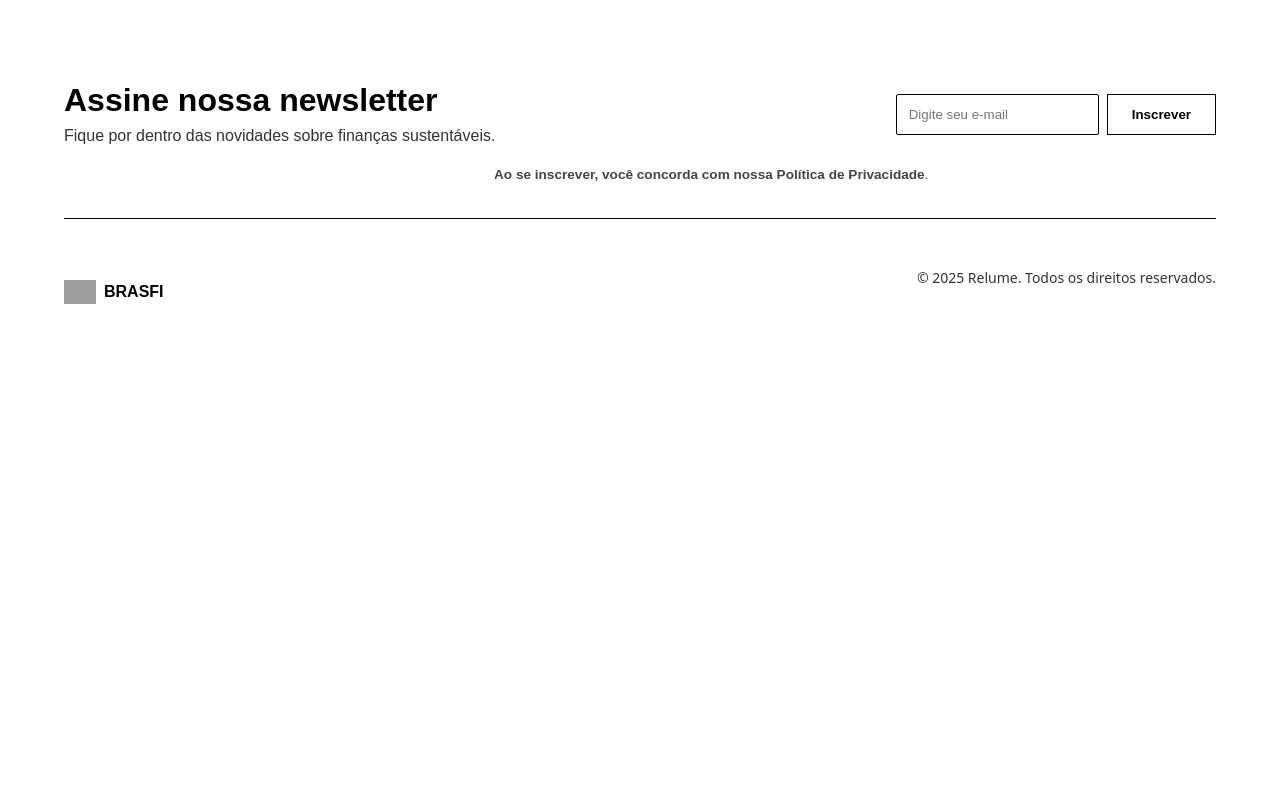
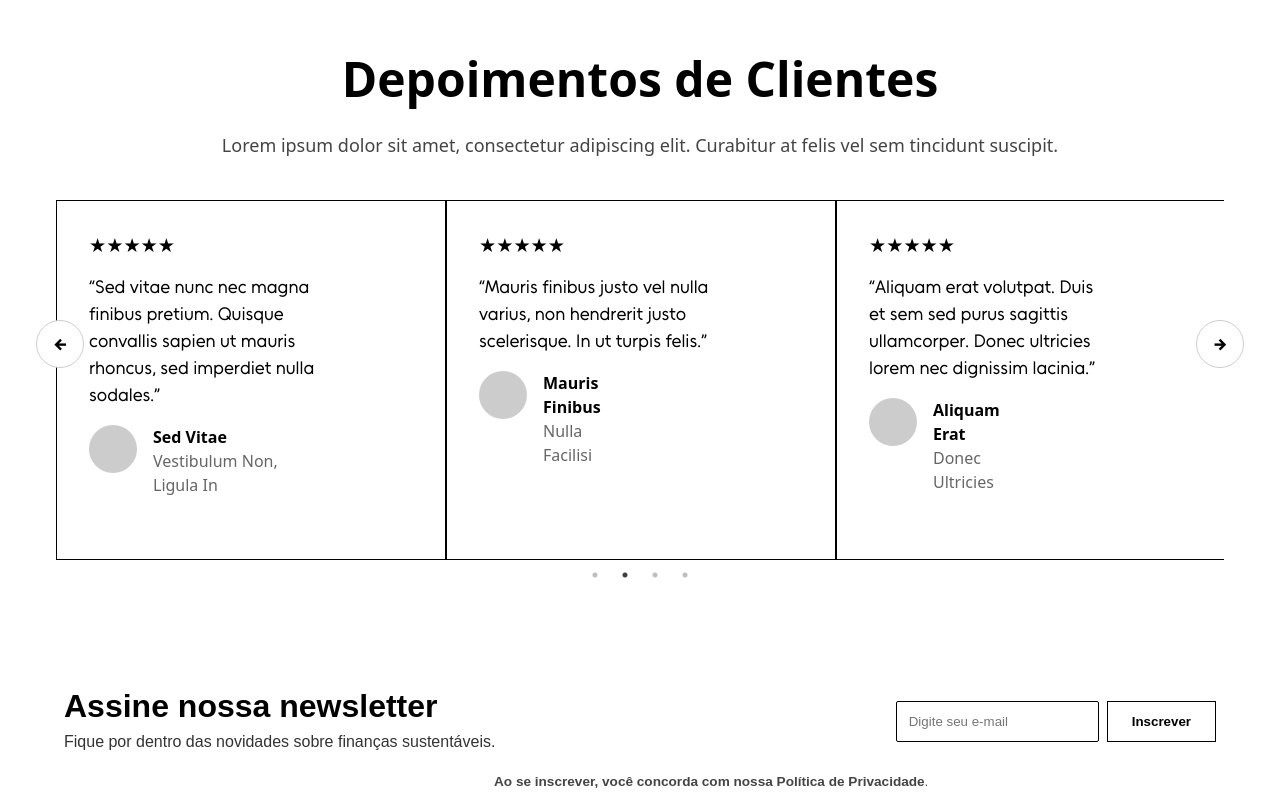
Before and after one commit to MatheusMV05/projetos3g2, a React (Vite) app in the folder Frontend/: page /servicos in a window 1280 px wide. Shown: the part 3329-4134 px from the top of the page. Before the commit the page ends 3727 px from the top, so only its background shows below. Built offline with nearby package versions, Linux system fonts and the light colour scheme; grey boxes are pictures that could not be loaded.

Commit message:
Add ClientFeedbackCarousel component and integrate into Servicos page; update package.json and package-lock.json for new dependencies

```diff
--- a/Frontend/package.json
+++ b/Frontend/package.json
@@ -27,6 +27,7 @@
     "@eslint/js": "^9.22.0",
     "@types/react": "^19.0.10",
     "@types/react-dom": "^19.0.4",
+    "@types/react-slick": "^0.23.13",
     "@vitejs/plugin-react": "^4.3.4",
     "eslint": "^9.22.0",
     "eslint-plugin-react-hooks": "^5.2.0",
--- /dev/null
+++ b/Frontend/src/components/ClientFeedbackCarousel/ClientFeedbackCarousel.module.css
@@ -0,0 +1,161 @@
+.carouselSection {
+	padding: 3rem 2rem;
+	text-align: center;
+	background-color: #fff;
+}
+
+.sliderContainer {
+	max-width: 1344px; /* 3 cards de 416px + espaçamentos */
+	margin: 0 auto;
+	padding: 0 24px;
+}
+
+.title {
+	font-family: system-ui, -apple-system, BlinkMacSystemFont, 'Segoe UI', Roboto,
+		Oxygen, Ubuntu, Cantarell, 'Open Sans', 'Helvetica Neue', sans-serif;
+	font-size: 3rem;
+	font-weight: 700;
+	line-height: 120%; /* 57.6px */
+	margin-bottom: 0.5rem;
+}
+
+.subtitle {
+	font-family: system-ui, -apple-system, BlinkMacSystemFont, 'Segoe UI', Roboto,
+		Oxygen, Ubuntu, Cantarell, 'Open Sans', 'Helvetica Neue', sans-serif;
+	font-size: 1.125rem;
+	font-weight: 400;
+	color: #444;
+    text-align: center;
+    margin: auto;
+    margin-top: 1.5rem;
+    margin-bottom: 2.5rem;
+}
+
+.slider {
+	position: relative;
+}
+
+.card {
+	display: flex;
+	flex-direction: column;
+	align-items: flex-start;
+	width: 100%;
+	max-width: 416px;
+	height: 100%;
+	min-height: 360px;
+	padding: 32px;
+	gap: 24px;
+	border-radius: 0px;
+	border: 1px solid #000;
+	background: #fff;
+	box-sizing: border-box;
+	margin: 0 auto;
+}
+
+.stars {
+	font-size: 1.2rem;
+	color: #000;
+	margin-bottom: 1rem;
+    text-align: left;
+}
+
+.text {
+	font-size: 1.125rem;
+	font-style: normal;
+	font-weight: 400;
+	margin-bottom: 1rem;
+	text-align: left;
+	line-height: 150%; /* 27px */
+}
+
+.profile {
+	display: flex;
+	gap: 1rem;
+	align-self: stretch;
+}
+
+.avatar {
+	width: 48px;
+	height: 48px;
+	background: #ccc;
+	border-radius: 48px;
+}
+
+.name {
+	font-family: system-ui, -apple-system, BlinkMacSystemFont, 'Segoe UI', Roboto,
+		Oxygen, Ubuntu, Cantarell, 'Open Sans', 'Helvetica Neue', sans-serif;
+	font-size: 1rem;
+	font-weight: 600;
+	line-height: 150%; /* 24px */
+	text-align: left;
+	margin: 0;
+}
+
+.role {
+	font-family: system-ui, -apple-system, BlinkMacSystemFont, 'Segoe UI', Roboto,
+		Oxygen, Ubuntu, Cantarell, 'Open Sans', 'Helvetica Neue', sans-serif;
+	margin: 0;
+	font-size: 1rem;
+	font-weight: 400;
+	line-height: 150%;
+	color: #666;
+	text-align: left;
+}
+
+.arrow {
+	position: absolute;
+	top: 40%;
+	transform: translateY(-50%);
+	z-index: 1;
+	background: white;
+	border: 1px solid #ccc;
+	width: 48px;
+	height: 48px;
+	border-radius: 50%;
+	display: flex;
+	justify-content: center;
+	align-items: center;
+	cursor: pointer;
+}
+
+.arrow:hover {
+	background-color: #f0f0f0;
+}
+
+.next {
+	right: -20px;
+}
+
+.prev {
+	left: -20px;
+}
+
+.arrowIcon {
+	font-size: 20px;
+	font-weight: bold;
+}
+
+.slick-prev:before,
+.slick-next:before {
+	color: black;
+	font-size: 28px;
+}
+
+.slick-track {
+	display: flex !important;
+	align-items: stretch;
+}
+
+.slick-slide {
+	height: auto !important;
+	display: flex;
+	align-items: stretch;
+}
+
+.slick-slide > div {
+	padding: 0 12px;
+	box-sizing: border-box;
+	height: 100%;
+	display: flex;
+	justify-content: center; /* centraliza os cards quando estiver com 1 ou 2 */
+}
--- /dev/null
+++ b/Frontend/src/components/ClientFeedbackCarousel/ClientFeedbackCarousel.tsx
@@ -0,0 +1,122 @@
+import React from 'react';
+import Slider from 'react-slick';
+import styles from './ClientFeedbackCarousel.module.css';
+import 'slick-carousel/slick/slick.css';
+import 'slick-carousel/slick/slick-theme.css';
+
+interface Feedback {
+	id: number;
+	name: string;
+	title: string;
+	text: string;
+}
+
+const feedbacks: Feedback[] = [
+	{
+		id: 1,
+		name: 'Lorem Ipsum',
+		title: 'Dolor Sit, Amet Consectetur',
+		text: '“Lorem ipsum dolor sit amet, consectetur adipiscing elit. Aenean sit amet metus a nulla suscipit bibendum.”',
+	},
+	{
+		id: 2,
+		name: 'Sed Vitae',
+		title: 'Vestibulum Non, Ligula In',
+		text: '“Sed vitae nunc nec magna finibus pretium. Quisque convallis sapien ut mauris rhoncus, sed imperdiet nulla sodales.”',
+	},
+	{
+		id: 3,
+		name: 'Mauris Finibus',
+		title: 'Nulla Facilisi',
+		text: '“Mauris finibus justo vel nulla varius, non hendrerit justo scelerisque. In ut turpis felis.”',
+	},
+	{
+		id: 4,
+		name: 'Aliquam Erat',
+		title: 'Donec Ultricies',
+		text: '“Aliquam erat volutpat. Duis et sem sed purus sagittis ullamcorper. Donec ultricies lorem nec dignissim lacinia.”',
+	},
+];
+
+const Arrow = ({
+	className,
+	onClick,
+}: {
+	className?: string;
+	onClick?: () => void;
+}) => {
+	const isNext = className?.includes('slick-next');
+	const isPrev = className?.includes('slick-prev');
+
+	return (
+		<div
+			className={`${styles.arrow} ${isNext ? styles.next : ''} ${
+				isPrev ? styles.prev : ''
+			}`}
+			onClick={onClick}
+		>
+			<span className={styles.arrowIcon}>{isNext ? '→' : '←'}</span>
+		</div>
+	);
+};
+
+const ClientFeedbackCarousel: React.FC = () => {
+	const settings = {
+		dots: true,
+		infinite: true,
+		slidesToShow: 3,
+		slidesToScroll: 1,
+		speed: 500,
+		autoplay: true,
+		autoplaySpeed: 5000,
+		pauseOnHover: true,
+		arrows: true,
+		nextArrow: <Arrow className={`${styles.arrow} ${styles.next}`} />,
+		prevArrow: <Arrow className={`${styles.arrow} ${styles.prev}`} />,
+		responsive: [
+			{
+				breakpoint: 1024,
+				settings: {
+					slidesToShow: 2,
+					slidesToScroll: 2,
+				},
+			},
+			{
+				breakpoint: 768,
+				settings: {
+					slidesToShow: 1,
+					slidesToScroll: 1,
+				},
+			},
+		],
+	};
+
+	return (
+		<section className={styles.carouselSection}>
+			<h2 className={styles.title}>Depoimentos de Clientes</h2>
+			<p className={styles.subtitle}>
+				Lorem ipsum dolor sit amet, consectetur adipiscing elit. Curabitur at
+				felis vel sem tincidunt suscipit.
+			</p>
+			<div className={styles.sliderContainer}>
+				<Slider {...settings} className={styles.slider}>
+					{feedbacks.map((feedback) => (
+						<div key={feedback.id} className={styles.card}>
+							<div className={styles.stars}>★★★★★</div>
+							<p className={styles.text}>{feedback.text}</p>
+							<div className={styles.profile}>
+								<div className={styles.avatar}></div>
+								<div>
+									<p className={styles.name}>{feedback.name}</p>
+									<p className={styles.role}>{feedback.title}</p>
+								</div>
+							</div>
+						</div>
+					))}
+				</Slider>
+			</div>
+		</section>
+	);
+};
+
+export default ClientFeedbackCarousel;
--- a/Frontend/src/pages/Servicos/Servicos.tsx
+++ b/Frontend/src/pages/Servicos/Servicos.tsx
@@ -2,6 +2,7 @@ import React from 'react';
 import SustainableProjectsSection from '../../components/Projects/SustainableProjectsSection';
 import Metrics from '../../components/Metrics/Metrics';
 import SustainableFinanceCourses from '../../components/SustainableFinanceCourses/SustainableFinanceCourses'
+import ClientFeedbackCarousel from '../../components/ClientFeedbackCarousel/ClientFeedbackCarousel'
 
 const Servicos: React.FC = () => {
 	return (
@@ -9,6 +10,7 @@ const Servicos: React.FC = () => {
 			<SustainableProjectsSection />
 			<Metrics />
 			<SustainableFinanceCourses />
+			<ClientFeedbackCarousel />
 		</main>
 	);
 };
```
Also changed, not shown: 1 other file (tests, documents, lock files or other folders).
